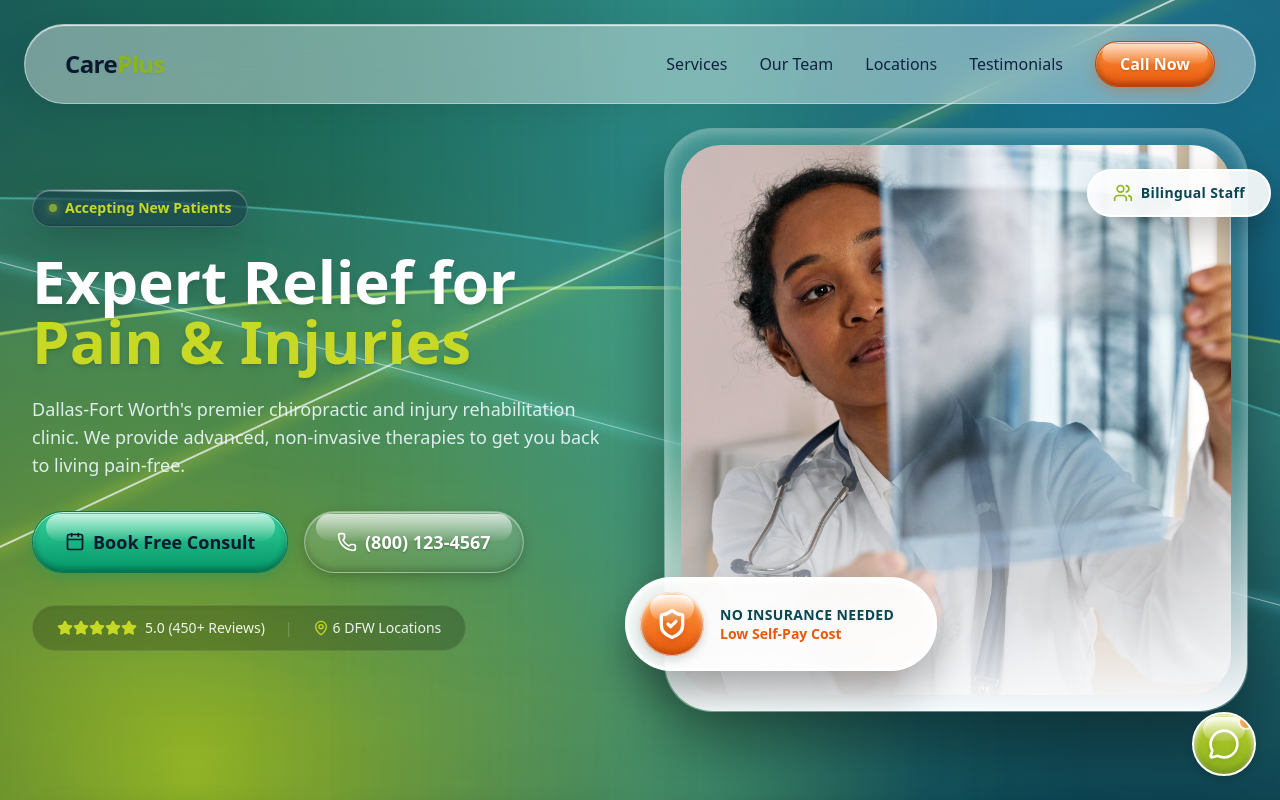
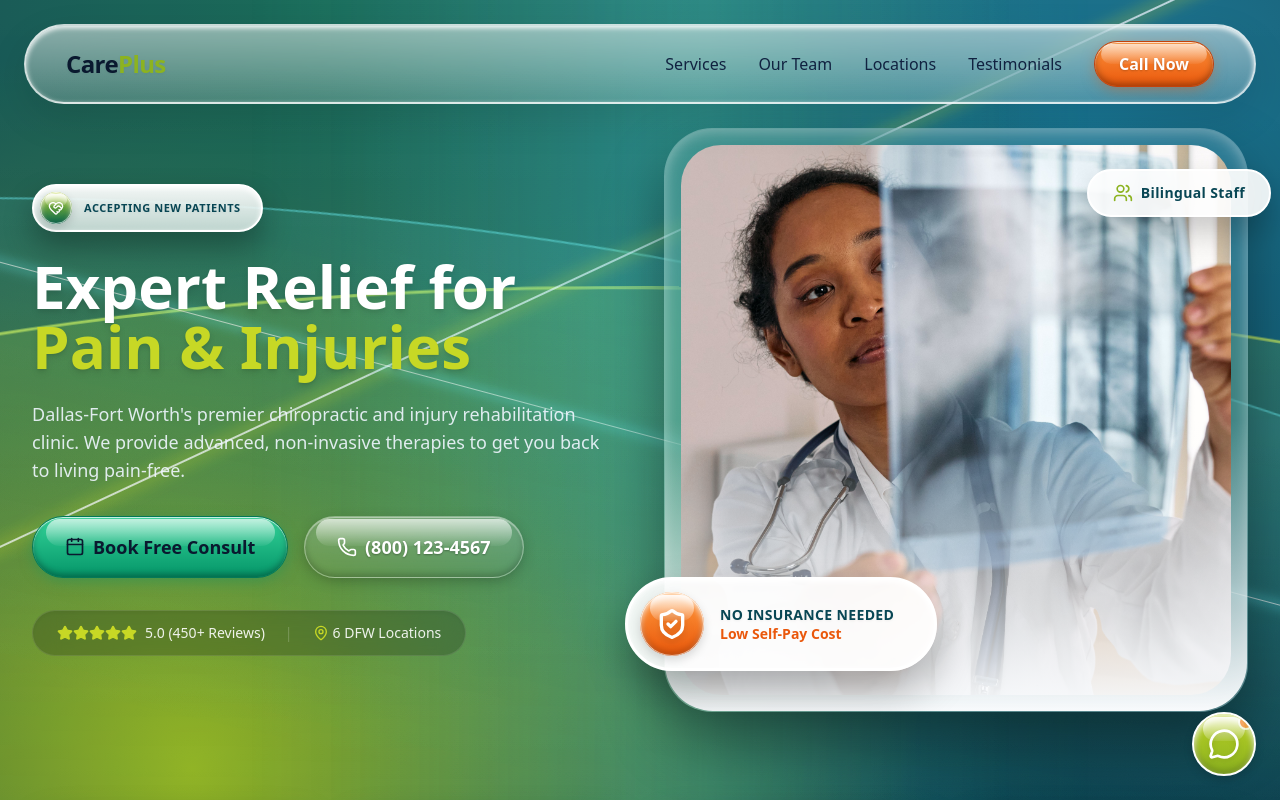
Before and after one commit to itsjluna/careplusdemo, a React (Vite) app: page / in a window 1280 px wide. Shown: the top 800 px of the page. Built offline with nearby package versions, Linux system fonts and the light colour scheme.

Commit message:
Upgrade badge and navs to heavy Frutiger Aero glass

```diff
--- a/src/App.jsx
+++ b/src/App.jsx
@@ -178,8 +178,8 @@ export default function App() {
       <nav className="hidden md:block fixed w-full z-50 transition-all duration-500 ease-out top-6 px-6 pointer-events-none">
          <div className={`mx-auto pointer-events-auto transition-all duration-500 ease-out flex items-center justify-between rounded-full border ${
            isScrolled
-             ? 'max-w-4xl bg-white/70 backdrop-blur-2xl shadow-[0_15px_40px_rgba(0,0,0,0.15),inset_0_1px_1px_rgba(255,255,255,1)] border-white/70 h-16 px-6'
-             : 'max-w-7xl bg-white/40 backdrop-blur-lg shadow-[0_8px_30px_rgba(0,0,0,0.08),inset_0_1px_1px_rgba(255,255,255,0.8)] border-white/40 h-20 px-10'
+             ? 'max-w-4xl bg-gradient-to-b from-white/90 to-white/70 backdrop-blur-2xl shadow-[0_20px_40px_rgba(0,0,0,0.15),inset_0_2px_5px_rgba(255,255,255,1)] border-[2px] border-white h-16 px-6'
+             : 'max-w-7xl bg-gradient-to-b from-white/50 to-white/20 backdrop-blur-2xl shadow-[0_15px_40px_rgba(0,0,0,0.1),inset_0_2px_5px_rgba(255,255,255,0.9)] border-[2px] border-white/70 h-20 px-10'
          }`}>
             {/* Logo */}
             <div className="flex items-center space-x-2">
@@ -215,7 +215,7 @@ export default function App() {
 
       {/* Mobile Bottom Dock */}
       <div className="md:hidden fixed bottom-6 left-1/2 -translate-x-1/2 z-50 w-[90%] max-w-[360px]">
-         <div className="bg-white/40 backdrop-blur-3xl border border-white/70 rounded-[2rem] p-2 flex justify-between items-center shadow-[0_20px_50px_rgba(0,0,0,0.2),inset_0_2px_5px_rgba(255,255,255,0.9)] relative overflow-hidden">
+         <div className="bg-gradient-to-b from-white/60 to-white/30 backdrop-blur-3xl border-[2px] border-white rounded-[2rem] p-2 flex justify-between items-center shadow-[0_20px_50px_rgba(0,0,0,0.3),inset_0_2px_5px_rgba(255,255,255,1)] relative overflow-hidden">
             <div className="absolute top-0 left-0 right-0 h-1/2 bg-gradient-to-b from-white/60 to-transparent rounded-t-[2rem] pointer-events-none" />
 
             <MobileDockItem icon={Home} label="Home" />
@@ -245,9 +245,12 @@ export default function App() {
               transition={{ duration: 0.6, ease: "easeOut" }}
               className="flex flex-col items-center lg:items-start text-center lg:text-left"
             >
-              <div className="inline-flex items-center px-4 py-2 rounded-full glass-panel-dark text-[#c7d825] text-sm font-semibold mb-6 border-white/20 shadow-lg">
-                <span className="w-2 h-2 rounded-full bg-[#c7d825] mr-2 animate-pulse shadow-[0_0_8px_#c7d825]"></span>
-                Accepting New Patients
+              <div className="inline-flex items-center bg-gradient-to-b from-white/95 to-white/70 backdrop-blur-2xl p-1.5 pr-5 rounded-full mb-6 shadow-[0_15px_30px_rgba(0,0,0,0.3),inset_0_2px_5px_rgba(255,255,255,1)] border-[2px] border-white cursor-default hover:scale-105 transition-transform duration-300">
+                <div className="glass-orb bg-gradient-to-b from-[#b8cf25] to-[#0a7356] w-8 h-8 flex items-center justify-center mr-3 shadow-sm flex-shrink-0">
+                  <div className="absolute inset-0 rounded-full border border-white/60 z-20 pointer-events-none" />
+                  <HeartHandshake className="w-4 h-4 text-white drop-shadow-md z-10 relative" />
+                </div>
+                <span className="text-[#084654] font-extrabold tracking-wider uppercase text-[11px] drop-shadow-sm leading-tight">Accepting New Patients</span>
               </div>
 
               <h1 className="text-5xl lg:text-6xl font-extrabold text-white leading-tight mb-6 drop-shadow-md">
```
